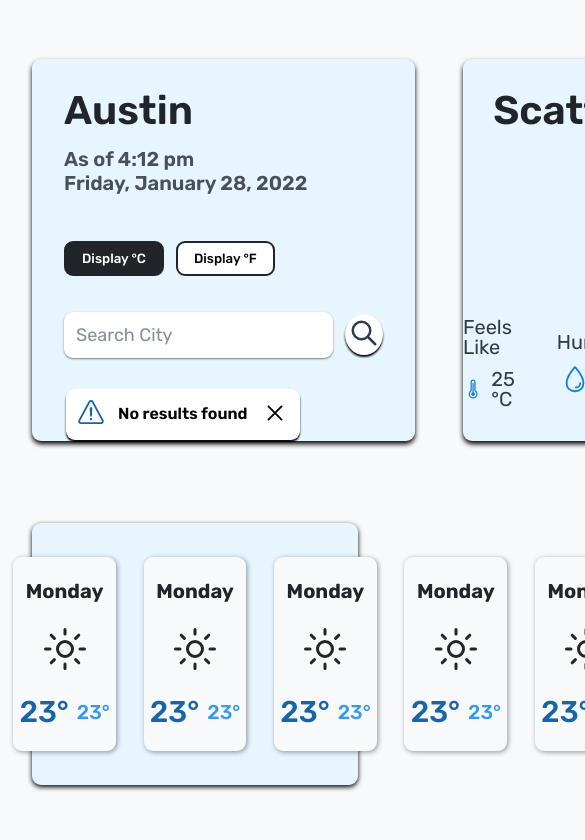
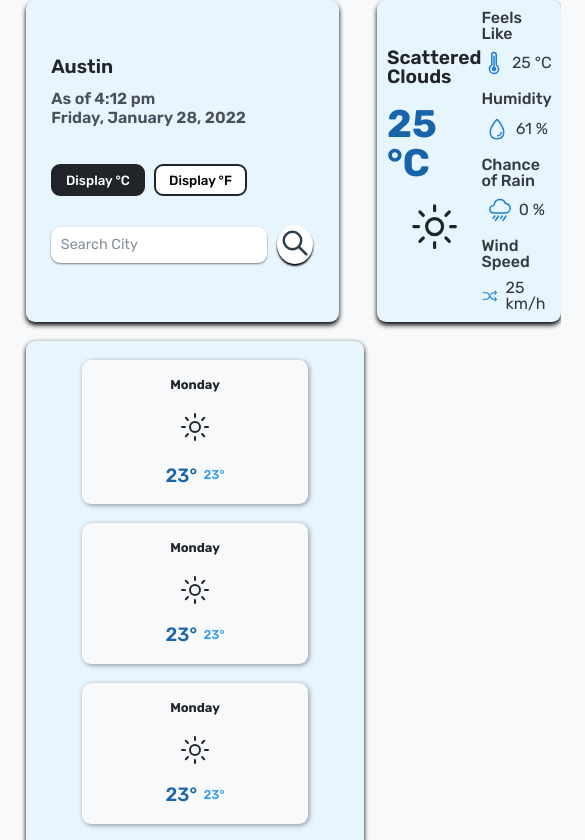
Before and after one commit to BvChung/Forecast-On-The-Go, a plain HTML site: page index.html in a window 390 px wide. Shown: the top 840 px of the page, 585 px wide, since content can reach past the window. Drawn offline with nearby package versions, Linux system fonts and the light colour scheme; no server answers.

Commit message:
Media query

```diff
--- a/css/queries.css
+++ b/css/queries.css
@@ -5,13 +5,6 @@ Convert to em: (px /16px) */
 @media (max-width: 86em) {
 	.container {
 		max-width: 130rem;
-	}
-
-	.weather-forecast-container {
-		/* display: grid;
-		align-items: center;
-		justify-content: center;
-		grid-template-columns: repeat(7, 1fr); */
 	}
 
 	.week-title {
@@ -22,3 +15,123 @@ Convert to em: (px /16px) */
 		width: 90%;
 	}
 }
+
+@media (max-width: 75em) {
+	html {
+		/* 9px / 16px */
+		font-size: 56.25%;
+	}
+
+	.weather-content {
+		grid-template-columns: 0.6fr 1fr;
+	}
+
+	.weather-forecast-container {
+		gap: 3.2rem;
+	}
+
+	.day--container {
+		width: 85%;
+	}
+
+	.week-temp-high {
+		font-size: 2.4rem;
+	}
+	.week-temp-low {
+		font-size: 1.6rem;
+	}
+}
+
+@media (max-width: 61em) {
+	html {
+		/* 8px / 16px */
+		font-size: 50%;
+	}
+
+	.weather-content {
+		grid-template-columns: 0.7fr 1fr;
+	}
+
+	.info-details {
+		gap: 2.4rem;
+	}
+}
+
+/* 976 */
+@media (max-width: 61em) {
+	.day--container {
+		width: 75%;
+	}
+
+	.weather-forecast-container {
+		padding: 2.4rem;
+		gap: 2.4rem;
+	}
+
+	.week-title {
+		font-size: 1.6rem;
+	}
+
+	.info-details {
+		gap: 2rem;
+	}
+
+	.weather-icon-forecast {
+		font-size: 4rem;
+	}
+}
+
+/* 800 */
+/* @media (max-width: 50em) {
+	.header-primary {
+		font-size: 3.2rem;
+	}
+	.day--container {
+		width: 65%;
+	}
+	.week-title {
+		font-size: 1.4rem;
+	}
+	.info-details {
+		gap: 1.2rem;
+		font-size: 1.6rem;
+	}
+
+	.weather-info-container {
+		padding-left: 1.6rem;
+		padding-right: 1.6rem;
+	}
+} */
+
+@media (max-width: 50em) {
+	.weather-search-container {
+		justify-content: center;
+	}
+	.weather-content {
+		display: flex;
+		justify-content: space-evenly;
+	}
+	.weather-info-container {
+		padding: 1.2rem;
+	}
+	.weather-info--details {
+		display: grid;
+		grid-template-columns: 1fr 1fr;
+		align-items: center;
+	}
+
+	.info-details {
+		grid-column: 2/ 3;
+		display: flex;
+		flex-direction: column;
+	}
+
+	.header-primary {
+		font-size: 2.4rem;
+	}
+
+	.weather-forecast-container {
+		display: flex;
+		flex-direction: column;
+	}
+}
--- a/css/style.css
+++ b/css/style.css
@@ -18,7 +18,8 @@ body {
 
 .app {
 	/* max-width: 120rem; */
-	height: 100vh;
+	min-height: 100vh;
+	margin: auto 0;
 
 	display: flex;
 	flex-direction: column;
@@ -180,6 +181,7 @@ body {
 	flex-direction: column;
 	align-items: center;
 	gap: 2.4rem;
+	margin-bottom: 2.4rem;
 }
 
 .info-temp {
@@ -188,13 +190,16 @@ body {
 }
 
 .info-details {
-	font-weight: 400;
 	color: #343a40;
 	display: flex;
 	align-items: center;
 	justify-content: center;
 	gap: 3.2rem;
 	font-size: 2rem;
+}
+
+.info--title {
+	font-weight: 500;
 }
 
 .info-current {
@@ -224,16 +229,15 @@ body {
 /* 7 day forecast ------------------------------------- */
 
 .weather-forecast-container {
-	display: grid;
+	display: flex;
+	/* flex-direction: column; */
 	align-items: center;
 	justify-content: center;
-	grid-template-columns: repeat(7, 1fr);
+	gap: 4.8rem;
 
 	font-size: 2.4rem;
 	padding: 3.2rem;
 	background-color: #e7f5ff;
-
-	gap: 1.6rem;
 
 	border-radius: 9px;
 	box-shadow: 0 2px 5px rgba(0, 0, 0, 5);
--- a/script.js
+++ b/script.js
@@ -11,7 +11,7 @@
 
 function init() {
 	applicationDisplay.displayDate();
-	getLocation();
+	// getLocation();
 	applicationDisplay.addHandlerSearch(getLocation);
 	changeUnits();
 }
```
Also changed, not shown: index.html (+2 -1 lines).
